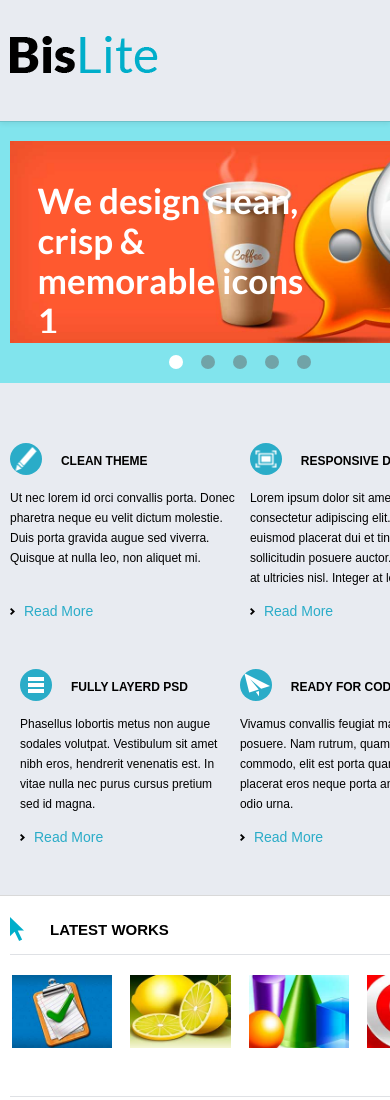
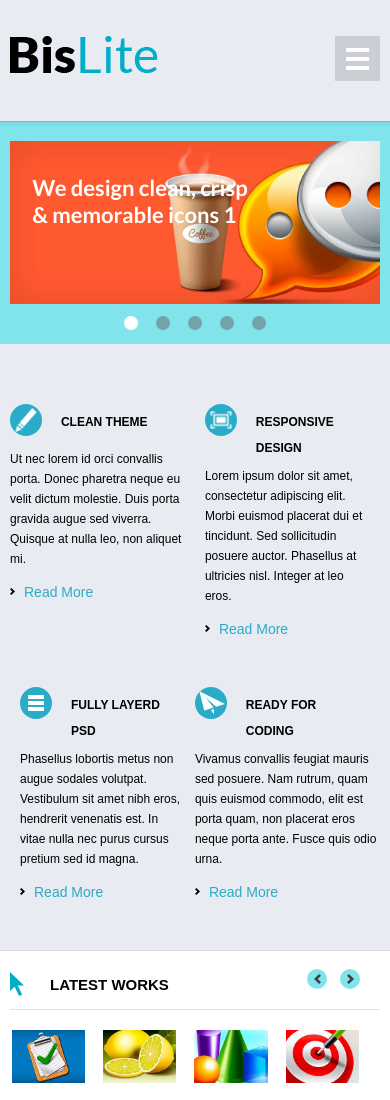
Before and after one commit to stanislavrussu/BisLite, a plain HTML site: page index.html in a window 390 px wide. Shown: the top 1100 px of the page. Drawn offline with Linux system fonts and the light colour scheme; a script that the page names is missing; files whose address does not match are found by name.

Commit message:
Add responsive for mobile (320-480px)

```diff
--- a/css/styles.css
+++ b/css/styles.css
@@ -1370,3 +1370,25 @@ body {
     margin-right: 18px;
   }
 }
+
+@media only screen and (max-width: 479px) {
+  .container {
+    min-width: 320px;
+  }
+  .carousel .item p {
+    line-height: 27px;
+    font-size: 22px;
+  }
+  .news article h2 {
+    width: 60%;
+  }
+  .images {
+    width: 20%;
+  }
+  .maps {
+    width: 100%;
+  }
+  #map {
+    width: auto !important;
+  }
+}
```
